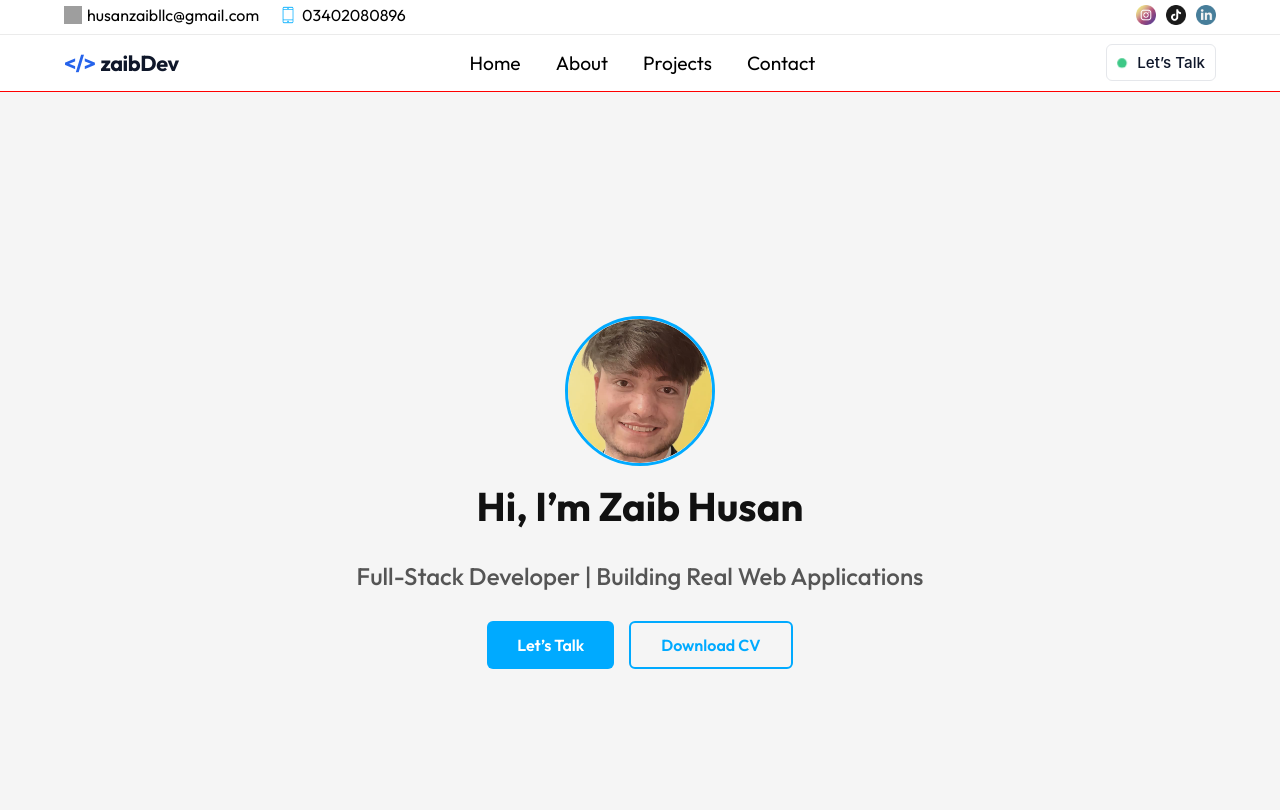
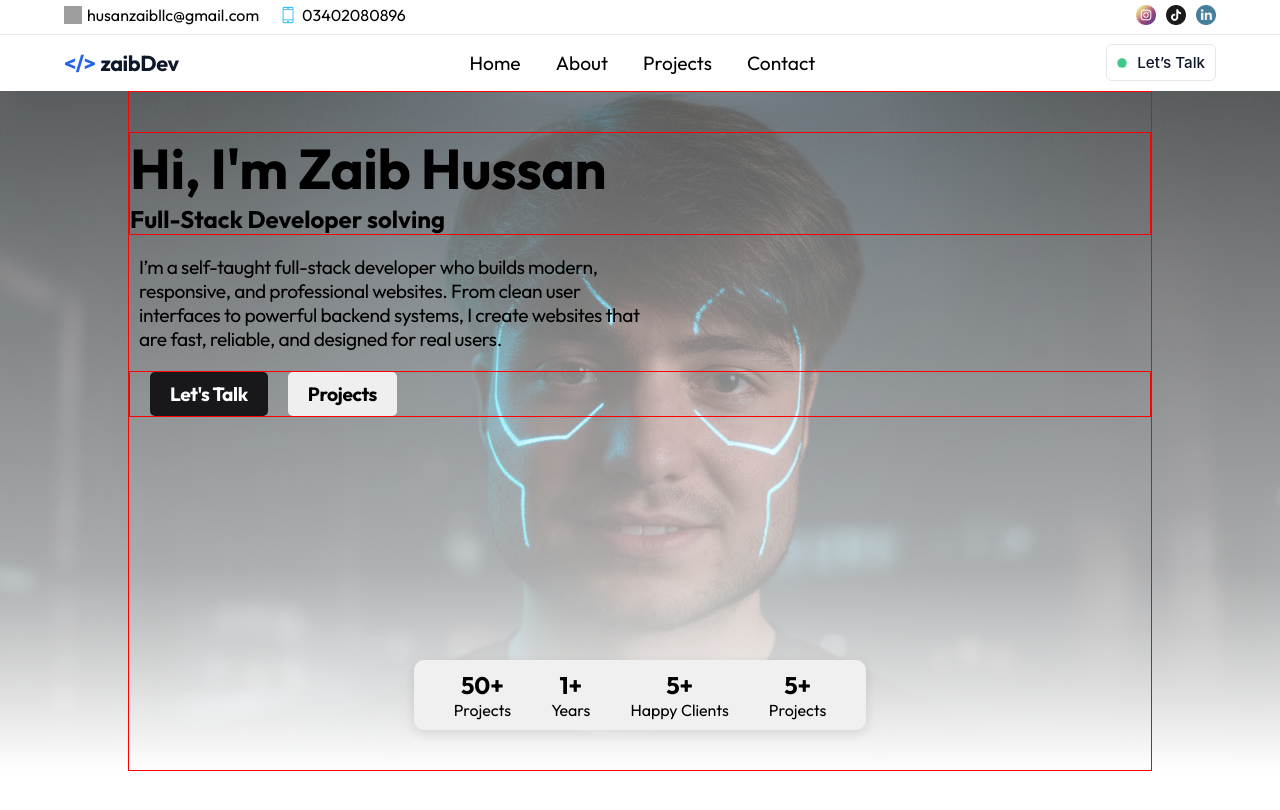
Before and after one commit to ZaibHusan/-zaibDev, a React (Vite) app: page / in a window 1280 px wide. Shown: the top 810 px of the page. Built offline with nearby package versions, Linux system fonts and the light colour scheme; grey boxes are pictures that could not be loaded.

Commit message:
Hero section had added

```diff
--- a/package.json
+++ b/package.json
@@ -12,6 +12,7 @@
   "dependencies": {
     "react": "^19.2.0",
     "react-dom": "^19.2.0",
+    "react-simple-typewriter": "^5.0.1",
     "react-typed": "^2.0.12",
     "typed.js": "^2.1.0"
   },
--- a/src/Components/Hero/Hero.css
+++ b/src/Components/Hero/Hero.css
@@ -1,104 +1,100 @@
-/* Hero container */
 .Hero {
+  width: 100%;
+  height: 85vh;
+  background-image:
+    linear-gradient(to bottom, rgba(255, 255, 255, 0.336) 0%, rgba(255, 255, 255, 0.658) 70%, rgba(255, 255, 255, 1) 100%),
+    url("../../assets/Background image.jpg");
+  background-size: cnover;
+  background-position: center;
+  background-repeat: no-repeat;
+  padding: 0 10%;
+}
+
+
+.Hero-box {
+  width: 100%;
+  height: 100%;
+  border: 1px solid red;
   display: flex;
   flex-direction: column;
-  align-items: center;
-  justify-content: center;
-  text-align: center;
-  min-height: 100vh;
-  padding: 20px;
-  background: #f5f5f5; /* light background for white theme */
-  color: #111;
-  position: relative;
+  padding: 40px 0;
+  gap: 20px;
 }
 
-/* Greeting + profile image */
-.greeting {
+.Hero-greeting {
+  border: 1px solid red;
   display: flex;
   flex-direction: column;
-  align-items: center;
-  margin-bottom: 20px;
+
 }
 
-.image-continer {
-  width: 150px;
-  height: 150px;
-  border-radius: 50%;
-  overflow: hidden;
-  margin-bottom: 15px;
-  border: 3px solid #00aaff; /* accent border */
+.Hero-greeting h1 {
+  font-size: 3.5rem;
+  font-weight: 700;
+  letter-spacing: -0.4px;
 }
 
-.image-continer img {
-  width: 100%;
-  height: 100%;
-  object-fit: cover;
+.Hero-description {
+  width: 50%;
+  font-size: 1.2rem;
+  font-weight: 400;
+  letter-spacing: -0.4px;
+  padding-left: 10px;
 }
 
-/* Headings */
-.Hero h1 {
-  font-size: 2.5rem;
-  font-weight: 700;
-  margin-bottom: 10px;
+.Hero-cta {
+  display: flex;
+  align-items: center;
+  gap: 20px;
+  border: 1px solid red;
+  padding: 0 20px;
+
 }
 
-.Hero h2 {
-  font-size: 1.5rem;
-  font-weight: 500;
-  margin-bottom: 30px;
-  color: #555;
+.Hero-cta button {
+  padding: 10px 20px;
+  border: none;
+  border-radius: 5px;
+  font-size: 1.2rem;
+  font-weight: 700;
+  letter-spacing: -0.4px;
+  cursor: pointer;
 }
 
-/* Buttons */
-.Hero-button {
-  display: flex;
-  gap: 15px;
-  flex-wrap: wrap;
-  justify-content: center;
+.Hero-cta button:first-child {
+  background-color: #18181B;
+  color: #FFFFFF;
 }
 
-.Hero-button button {
-  padding: 12px 30px;
-  font-size: 1rem;
-  font-weight: 600;
-  border-radius: 6px;
-  border: none;
-  cursor: pointer;
-  transition: all 0.3s ease;
+.Hero-ctab button:last-child {
+  background-color: #FFFFFF;
+  color: #18181B;
 }
 
-.Hero-button button:first-child {
-  background-color: #00aaff;
-  color: #fff;
+
+
+.my-experience {
+  display: flex;
+  justify-content: center;
+  align-items: flex-end;
+  flex: 1;
 }
 
-.Hero-button button:first-child:hover {
-  background-color: #0088cc;
+.my-experience ul {
+  display: flex;
+  justify-content: center;
+  align-items: center;
+  list-style: none;
+  padding: 10px 20px;
+  background-color: #F1F0F1;
+  border-radius: 10px;
+  box-shadow: 0px 4px 12px rgba(0,0,0, 0.1);
 }
 
-.Hero-button button:last-child {
-  background-color: transparent;
-  border: 2px solid #00aaff;
-  color: #00aaff;
+.my-experience ul li {
+  display: flex;
+  flex-direction: column;
+  justify-content: center;
+  align-items: center;
+  padding: 0 20px;
 }
-
-.Hero-button button:last-child:hover {
-  background-color: #00aaff;
-  color: #fff;
-}
-
-/* Responsive */
-@media (max-width: 768px) {
-  .Hero h1 {
-    font-size: 2rem;
-  }
-
-  .Hero h2 {
-    font-size: 1.2rem;
-  }
-
-  .image-continer {
-    width: 120px;
-    height: 120px;
-  }
-}
--- a/src/Components/Hero/Hero.jsx
+++ b/src/Components/Hero/Hero.jsx
@@ -1,20 +1,65 @@
 import React from 'react'
 import assets from '../../assets';
+import { Typewriter } from 'react-simple-typewriter';
 import './Hero.css'
 export default function Hero() {
     const services = ["E-commerce", "Business Website", "web tools"];
     return (
         <div className="Hero">
-            <div className="greeting">
-                <div className="image-continer">
-                    <img src={assets.zaibprofile} alt="" />
+            <div className="Hero-box">
+                <div className="Hero-greeting">
+                    <h1><span>Hi, I'm </span>Zaib Hussan</h1>
+                    <h2>
+                        Full-Stack Developer&nbsp;
+                        <span>
+                            <Typewriter
+                                words={[
+                                    'building modern web applications',
+                                    'solving real-world problems',
+                                    'creating responsive designs',
+                                    'mastering React & Node.js',
+                                    'turning ideas into code',
+                                    'developing scalable backend systems',
+                                    'crafting interactive user experiences'
+                                ]}
+                                loop={0}
+                                cursor
+                                cursorStyle="|"
+                                typeSpeed={70}
+                                deleteSpeed={50}
+                                delaySpeed={1000}
+                            />
+                        </span>
+                    </h2>
                 </div>
-                <h1>Hi, I’m Zaib Husan</h1>
-            </div>
-            <h2>Full-Stack Developer | Building Real Web Applications</h2>
-            <div className="Hero-button">
-                <button>Let’s Talk</button>
-                <button>Download CV</button>
+                <p className="Hero-description">I’m a self-taught full-stack developer who builds modern, responsive, and professional websites.
+                    From clean user interfaces to powerful backend systems, I create websites that are fast, reliable,
+                    and designed for real users.
+                </p>
+                <div className="Hero-cta">
+                    <button>Let's Talk</button>
+                    <button>Projects</button>
+                </div>
+                <div className="my-experience">
+                    <ul>
+                        <li>
+                            <h2>50+</h2>
+                            <p>Projects</p>
+                        </li>
+                        <li>
+                            <h2>1+</h2>
+                            <p>Years</p>
+                        </li>
+                        <li>
+                            <h2>5+</h2>
+                            <p>Happy Clients</p>
+
+                        </li>
+                        <li><h2>5+</h2>
+                            <p>Projects</p>
+                        </li>
+                    </ul>
+                </div>
             </div>
         </div>
     )
--- a/src/Components/Navbar/Navbar.css
+++ b/src/Components/Navbar/Navbar.css
@@ -4,7 +4,6 @@
     display: flex;
     justify-content: space-between;
     align-items: center;
-    border-bottom: 1px solid red;
 
 }
 
--- a/src/assets/index.js
+++ b/src/assets/index.js
@@ -5,7 +5,6 @@ import linkedin from './linkedin.png';
 import email from './email.png';
 import iphone from './iphone.png';
 import Hero from './Hero.jpg';
-
 const assets = {
     Hero,
     zaibprofile,
```
Also changed, not shown: src/assets/Background image.jpg (added), 1 other file (tests, documents, lock files or other folders).
